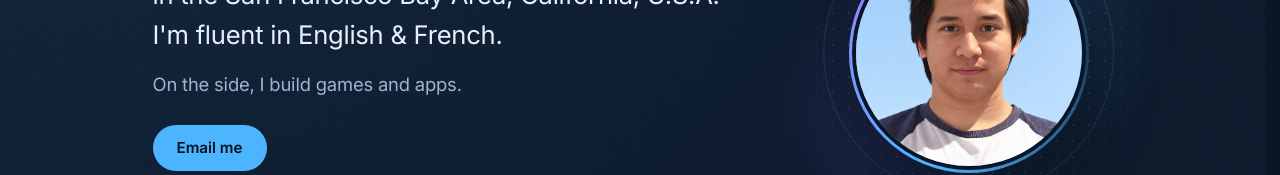
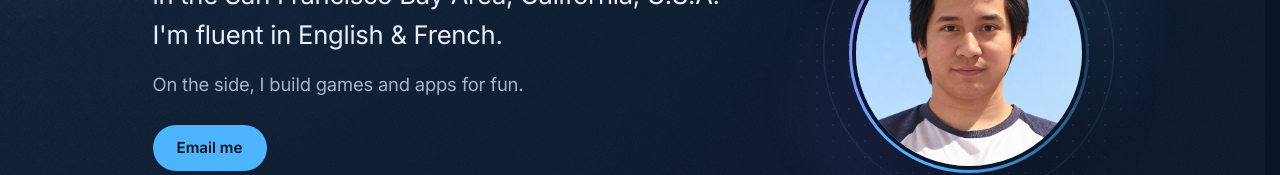
Before and after one commit to mkpascal/mkpascal.net, a Next.js app: page / in a window 1280 px wide. Shown: the part 232-407 px from the top of the page. Built offline with nearby package versions, Linux system fonts and the light colour scheme.

Commit message:
Tweak hero copy
Co-Authored-By: Claude Opus 5.5 <noreply@anthropic.com>

```diff
--- a/pages/index.js
+++ b/pages/index.js
@@ -113,7 +113,7 @@ export default function Home({ allPostsData, allProjectsData }) {
             I’m a Senior Software Engineer at Unity, based in the San Francisco Bay Area, California, U.S.A. I'm fluent in English &amp; French.
           </p>
           <p className={styles.lead}>
-            On the side, I build games and apps.
+            On the side, I build games and apps for fun.
           </p>
           {SHOW_RESUME && <p style={{ display: 'none' }}>I'm actively exploring back-end & full-stack site engineering opportunities, with a preference for Ruby on Rails positions. Check my resume out <Link href={`/resume`}>here</Link>. You can reach me via email at <a href="mailto:pmk@khot.us">pmk@khot.us</a>.</p>}
           <div className={styles.actions}>
```
